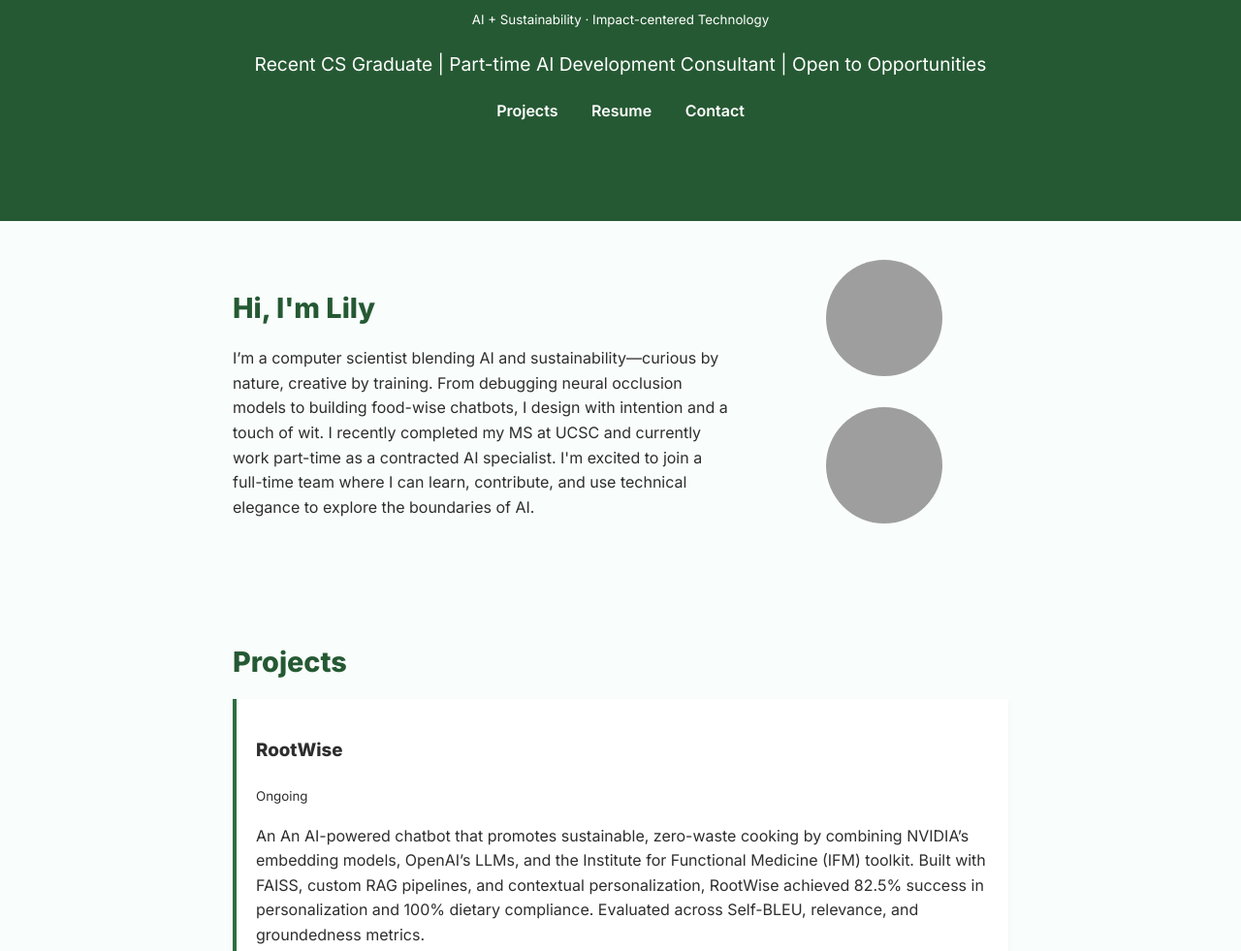
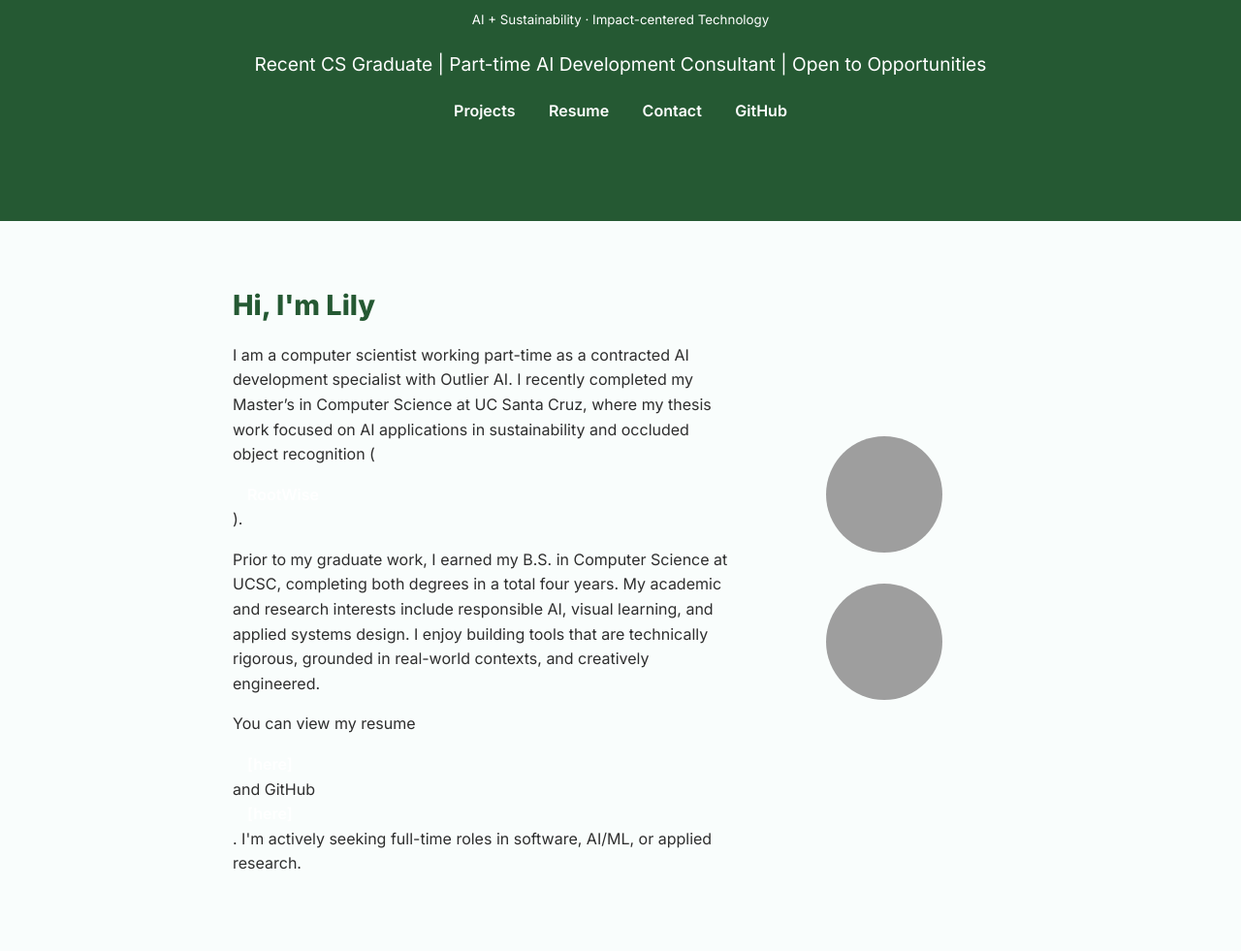
Before and after one commit to lfaris1234/lfaris1234.github.io, a plain HTML site: page index.html in a window 1280 px wide. Shown: the part 325-1306 px from the top of the page at 97% size. Drawn offline with Linux system fonts and the light colour scheme; grey boxes are pictures that could not be loaded.

Commit message:
improved about section

```diff
--- a/index.html
+++ b/index.html
@@ -19,6 +19,7 @@
         <a href="#projects">Projects</a>
         <a href="resume.pdf" target="_blank">Resume</a>
         <a href="#contact">Contact</a>
+        <a href="https://github.com/lfaris1234" target="_blank">GitHub</a>
       </nav>
     </div>
   </header>
@@ -62,10 +63,17 @@
       <div class="about-text">
         <h2>Hi, I'm Lily</h2>
         <p>
-          I’m a computer scientist blending AI and sustainability—curious by nature, creative by training.
-          From debugging neural occlusion models to building food-wise chatbots, I design with intention and a touch of wit.
-          I recently completed my MS at UCSC and currently work part-time as a contracted AI specialist.
-          I'm excited to join a full-time team where I can learn, contribute, and use technical elegance to explore the boundaries of AI.
+          I am a computer scientist working part-time as a contracted AI development specialist with Outlier AI.
+          I recently completed my Master’s in Computer Science at UC Santa Cruz, where my thesis
+          work focused on AI applications in sustainability and occluded object recognition (<nav><a href="#projects">RootWise</a></nav>).
+        </p>
+        <p>
+          Prior to my graduate work, I earned my B.S. in Computer Science at UCSC, completing both degrees in a total four years.
+          My academic and research interests include responsible AI, visual learning, and applied systems design. I enjoy building
+          tools that are technically rigorous, grounded in real-world contexts, and creatively engineered.
+        </p>
+        <p>
+          You can view my resume <nav><a href="resume.pdf" target="_blank">[here]</a></nav> and GitHub <nav><a href="https://github.com/lfaris1234" target="_blank">[here]</a></nav>. I'm actively seeking full-time roles in software, AI/ML, or applied research.
         </p>
       </div>
       <div class="about-images">
```
